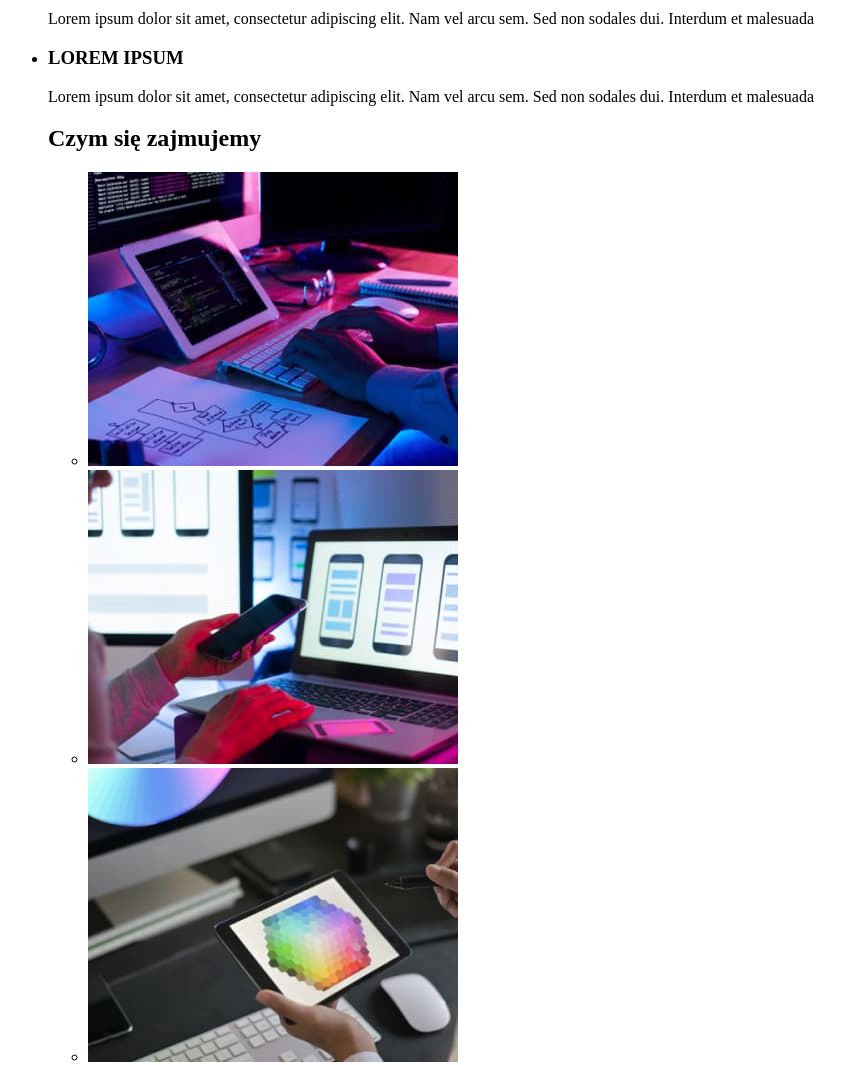
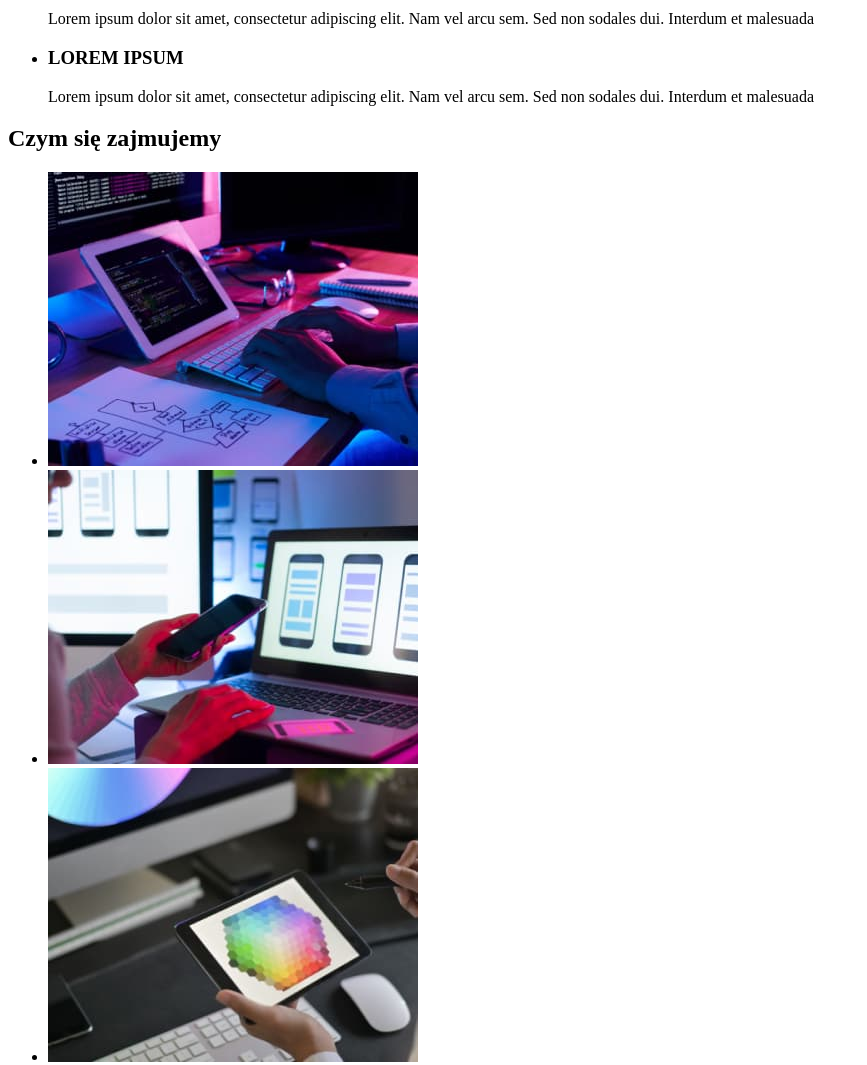
Before and after one commit to MichalBryla3/goit-markup-hw-01v2, a plain HTML site: page index.html in a window 1280 px wide. Shown: the part 440-1505 px from the top of the page, without its empty margins (0-867 px from the left). Drawn offline with Linux system fonts and the light colour scheme.

Commit message:
update html

```diff
--- a/index.html
+++ b/index.html
@@ -10,8 +10,8 @@
     <!-- -------------HEADER------------- -->
     <header>
       <div>
+        <a href="index.html">WebStudio</a>
         <nav>
-          <a href="index.html">WebStudio</a>
           <ul>
             <li>Agencja</li>
             <li>Portfolio</li>
@@ -34,7 +34,8 @@
           <button type="button">Zamów usługe</button>
         </div>
       </section>
-      <!-- -------------RESPONSIBILITIES------------- -->
+
+      <!-- -------------JESZCZE NIE WIEM JAK NAZWAĆ xD------------- -->
       <section>
         <div>
           <ul>
@@ -66,6 +67,13 @@
                 arcu sem. Sed non sodales dui. Interdum et malesuada
               </p>
             </li>
+          </ul>
+        </div>
+      </section>
+
+      <!-- -------------RESPONSIBILITIES------------- -->
+      <section>
+        <div>
           <h2>Czym się zajmujemy</h2>
           <ul>
             <li>
@@ -92,7 +100,6 @@
                 height="294"
               />
             </li>
-            </ul>
           </ul>
         </div>
       </section>
```
Lines whose indentation alone changed are shown as unchanged.
